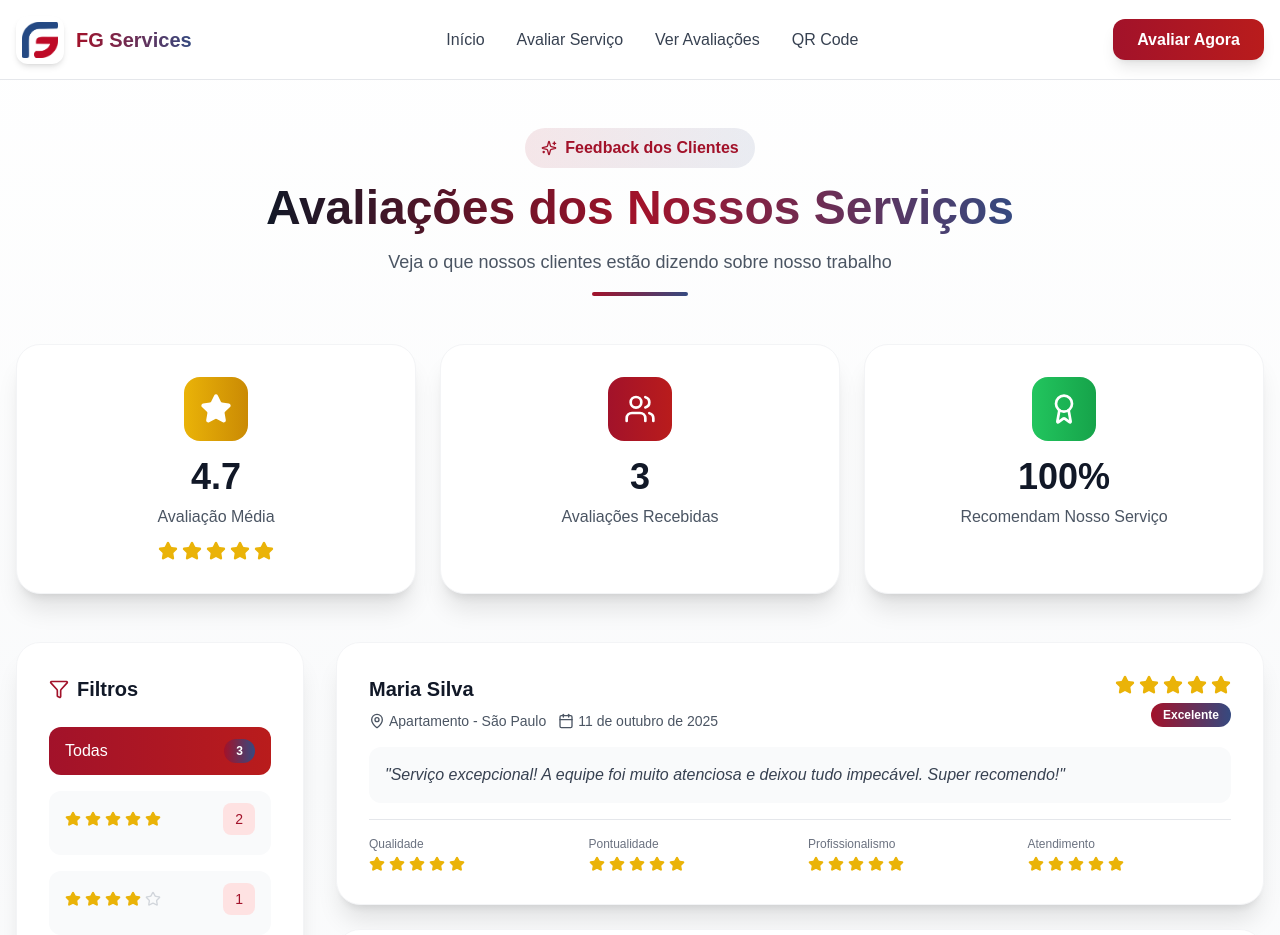
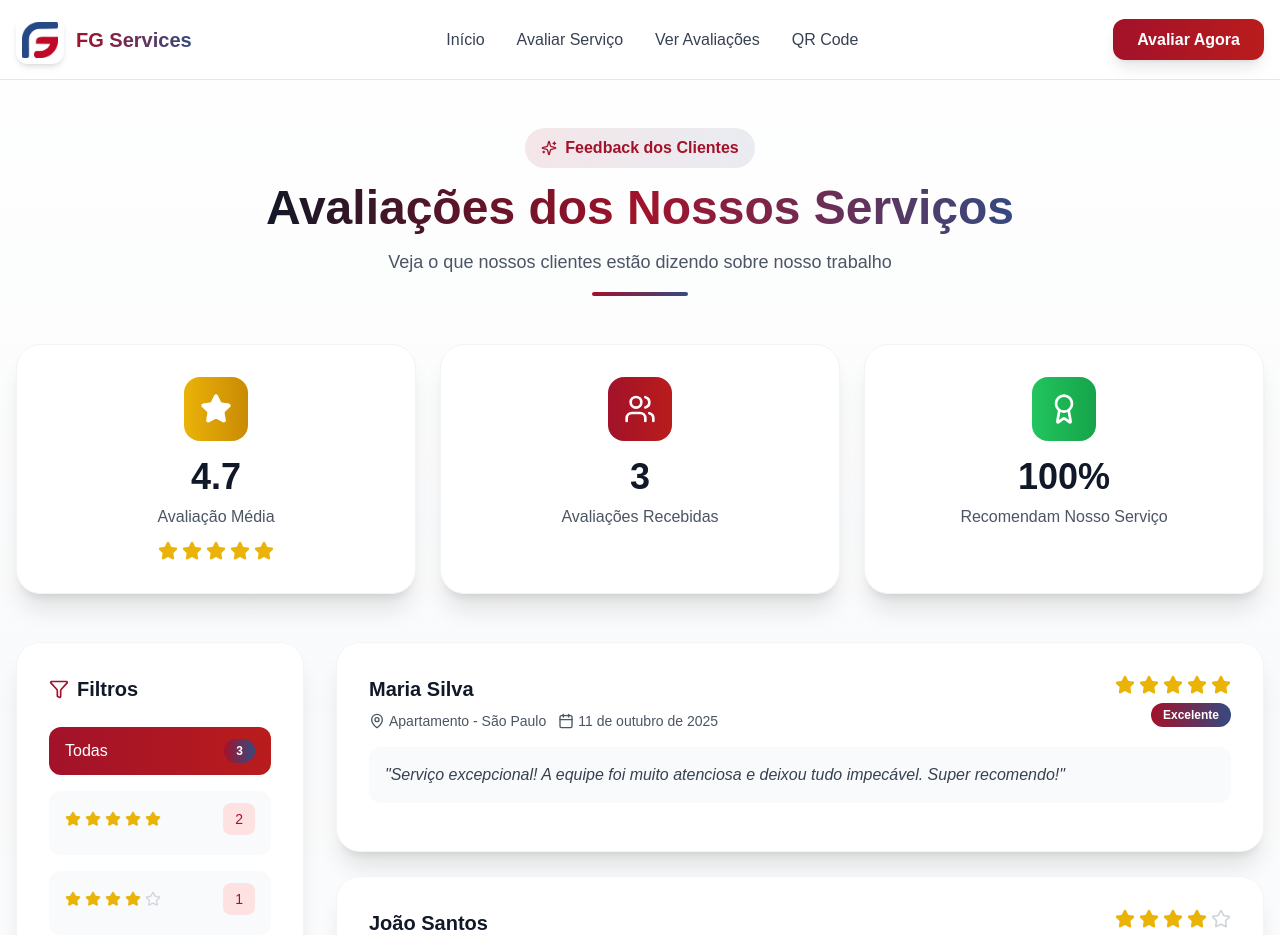
Before and after one commit to deadbrock/avalia-o, a Next.js app: page /avaliacoes in a window 1280 px wide. Shown: the top 935 px of the page. Built offline with nearby package versions, Linux system fonts and the light colour scheme.

Commit message:
fix: corrigir página pública de avaliações para usar novos campos

```diff
--- a/app/avaliacoes/page.tsx
+++ b/app/avaliacoes/page.tsx
@@ -356,33 +356,21 @@ export default function AvaliacoesPage() {
                           </div>
                         )}
 
-                        {/* Aspectos */}
-                        <div className="grid grid-cols-2 sm:grid-cols-4 gap-4 pt-4 border-t border-gray-200">
-                          <div>
-                            <p className="text-xs text-gray-500 mb-1">
-                              Qualidade
-                            </p>
-                            {renderStars(avaliacao.aspectos.qualidade, "sm")}
+                        {/* Recomendação */}
+                        {avaliacao.recomendaria && (
+                          <div className="pt-4 border-t border-gray-200">
+                            <div className="flex items-center gap-2">
+                              <span className="text-sm text-gray-600">
+                                {avaliacao.recomendaria === "Sim"
+                                  ? "✅ Recomenda os serviços da FG Services"
+                                  : avaliacao.recomendaria === "Não"
+                                  ? "❌ Não recomenda os serviços"
+                                  : "⚠️ Talvez recomende os serviços"
+                                }
+                              </span>
+                            </div>
                           </div>
-                          <div>
-                            <p className="text-xs text-gray-500 mb-1">
-                              Pontualidade
-                            </p>
-                            {renderStars(avaliacao.aspectos.pontualidade, "sm")}
-                          </div>
-                          <div>
-                            <p className="text-xs text-gray-500 mb-1">
-                              Profissionalismo
-                            </p>
-                            {renderStars(avaliacao.aspectos.profissionalismo, "sm")}
-                          </div>
-                          <div>
-                            <p className="text-xs text-gray-500 mb-1">
-                              Atendimento
-                            </p>
-                            {renderStars(avaliacao.aspectos.atendimento, "sm")}
-                          </div>
-                        </div>
+                        )}
                       </div>
                     </Card>
                   </motion.div>
```
